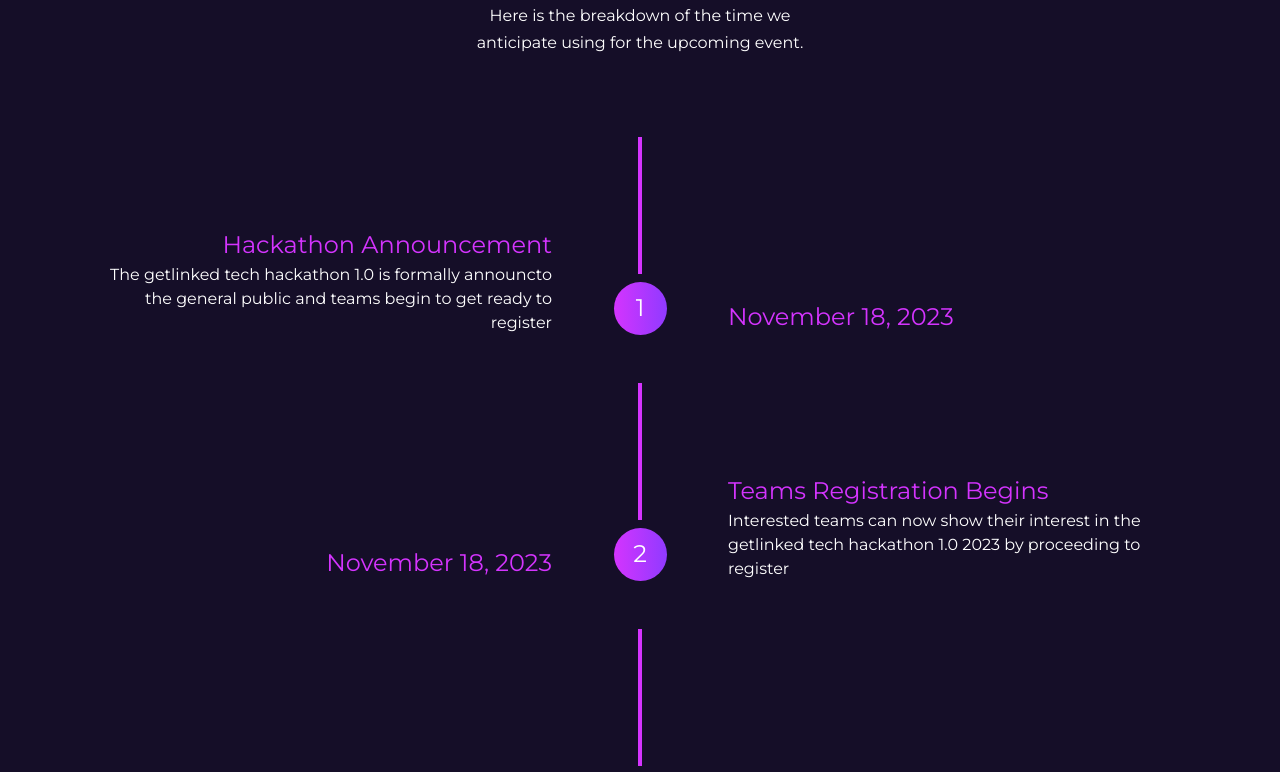
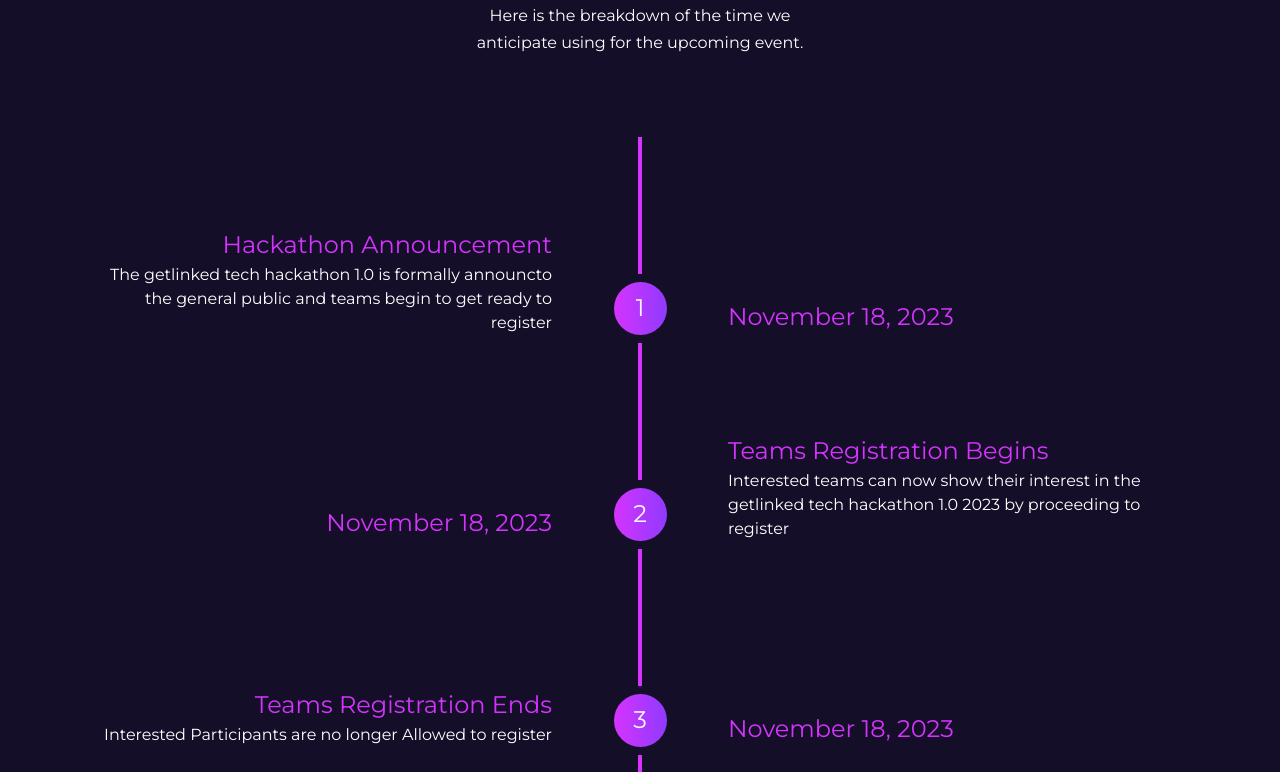
Before and after one commit to Ekefrancisokechukwu/getlinkedChallenge, a React (Vite) app: page / in a window 1280 px wide. Shown: the part 3740-4512 px from the top of the page. Built offline with nearby package versions, Linux system fonts and the light colour scheme.

Commit message:
Update TimeLine.jsx

```diff
--- a/src/components/TimeLine.jsx
+++ b/src/components/TimeLine.jsx
@@ -3,7 +3,7 @@ import SingleTimeline from "./SingleTimeline";
 
 const TimeLine = () => {
   return (
-    <div className="timeline relative max-w-[1100px]   grid  gap-y-6 mx-auto">
+    <div className="timeline relative max-w-[1100px]   grid  gap-y-1 mx-auto">
       {timelines.map((timeline, index) => {
         return <SingleTimeline key={index} {...timeline} index={index} />;
       })}
```
